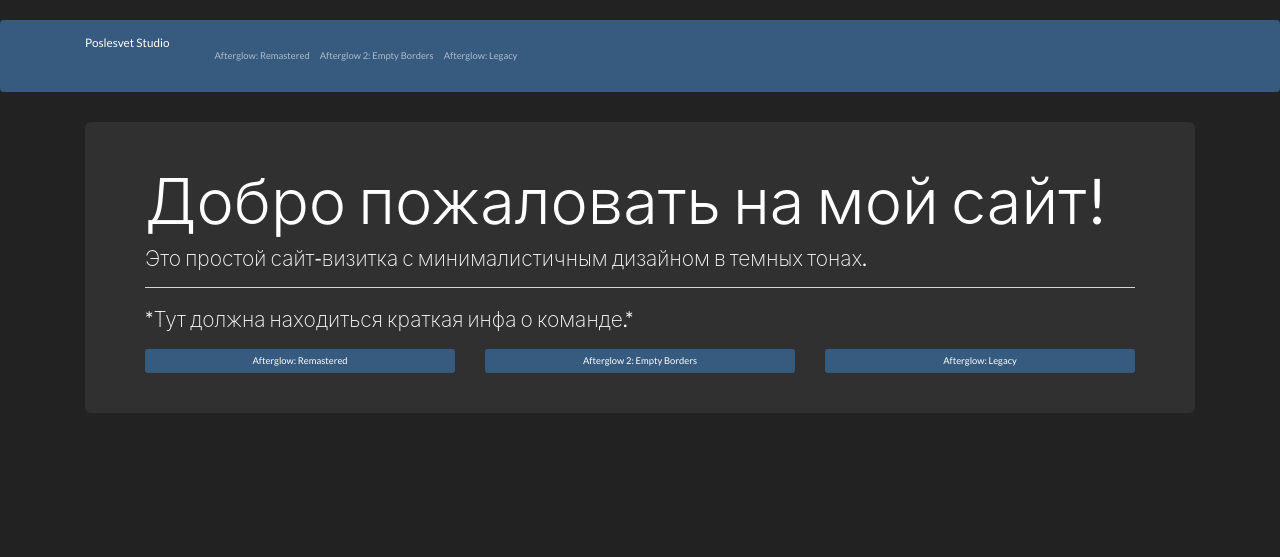
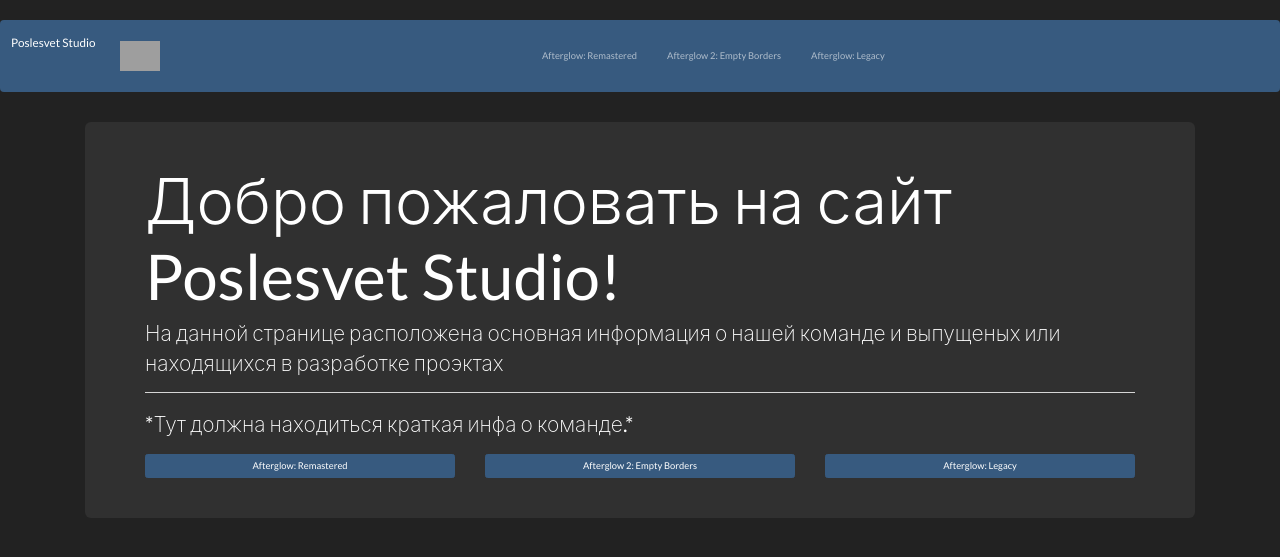
Before and after one commit to DanileKhrebkov/Poslesvet, a Flask app: page / in a window 1280 px wide. Shown: the top 557 px of the page. Run offline with Flask 3, Linux system fonts and the light colour scheme; some libraries are stand-ins or nearby versions; grey boxes are pictures that could not be loaded.

Commit message:
first day

```diff
--- a/templates/base.html
+++ b/templates/base.html
@@ -30,24 +30,32 @@
 {% block title %}{% if title %}{{ title }}{% else %}Afterglow{% endif %}{% endblock %}
 
 {% block navbar %}
-<nav class="navbar navbar-expand-lg navbar-dark bg-primary">
-    <div class="container">
-        <a class="navbar-brand" href="{{ url_for('index') }}">Poslesvet Studio</a>
-        <button class="navbar-toggler" type="button" data-toggle="collapse" data-target="#navbarNav">
-            <span class="navbar-toggler-icon"></span>
-        </button>
-        <div class="collapse navbar-collapse" id="navbarNav">
+<nav class="navbar navbar-expand navbar-dark bg-primary">
+    <div class="container-fluid">
+        <div class="d-flex justify-content-between w-100 align-items-center">
+            <!-- Логотип и название студии слева -->
+            <div class="d-flex align-items-center">
+                <a class="navbar-brand me-3" href="{{ url_for('index') }}">Poslesvet Studio</a>
+                <img src="{{ url_for('static', filename='images/image1.jpg') }}" alt="Logo" style="height: 30px;">
+            </div>
+
+            <!-- Центральная часть с кнопками -->
+            <div class="d-flex justify-content-center" style="margin-left: 10%; transform: translateX(30px);">
                 <ul class="navbar-nav">
-                <li class="nav-item">
+                    <li class="nav-item px-3">
                         <a class="nav-link" href="{{ url_for('page1') }}">Afterglow: Remastered</a>
                     </li>
-                <li class="nav-item">
+                    <li class="nav-item px-3">
                         <a class="nav-link" href="{{ url_for('page2') }}">Afterglow 2: Empty Borders</a>
                     </li>
-                <li class="nav-item">
+                    <li class="nav-item px-3">
                         <a class="nav-link" href="{{ url_for('page3') }}">Afterglow: Legacy</a>
                     </li>
                 </ul>
+            </div>
+
+            <!-- Правый блок (уменьшенный) -->
+            <div class="flex-grow-0" style="width: 15%;"></div>
         </div>
     </div>
 </nav>
--- a/templates/index.html
+++ b/templates/index.html
@@ -2,8 +2,8 @@
 
 {% block app_content %}
 <div class="jumbotron">
-    <h1 class="display-4">Добро пожаловать на мой сайт!</h1>
-    <p class="lead">Это простой сайт-визитка с минималистичным дизайном в темных тонах.</p>
+    <h1 class="display-4">Добро пожаловать на сайт Poslesvet Studio!</h1>
+    <p class="lead">На данной странице расположена основная информация о нашей команде и выпущеных или находящихся в разработке проэктах</p>
     <hr class="my-4">
     <p>*Тут должна находиться краткая инфа о команде.*</p>
     <div class="row mt-4">
```
Lines whose indentation alone changed are shown as unchanged.
